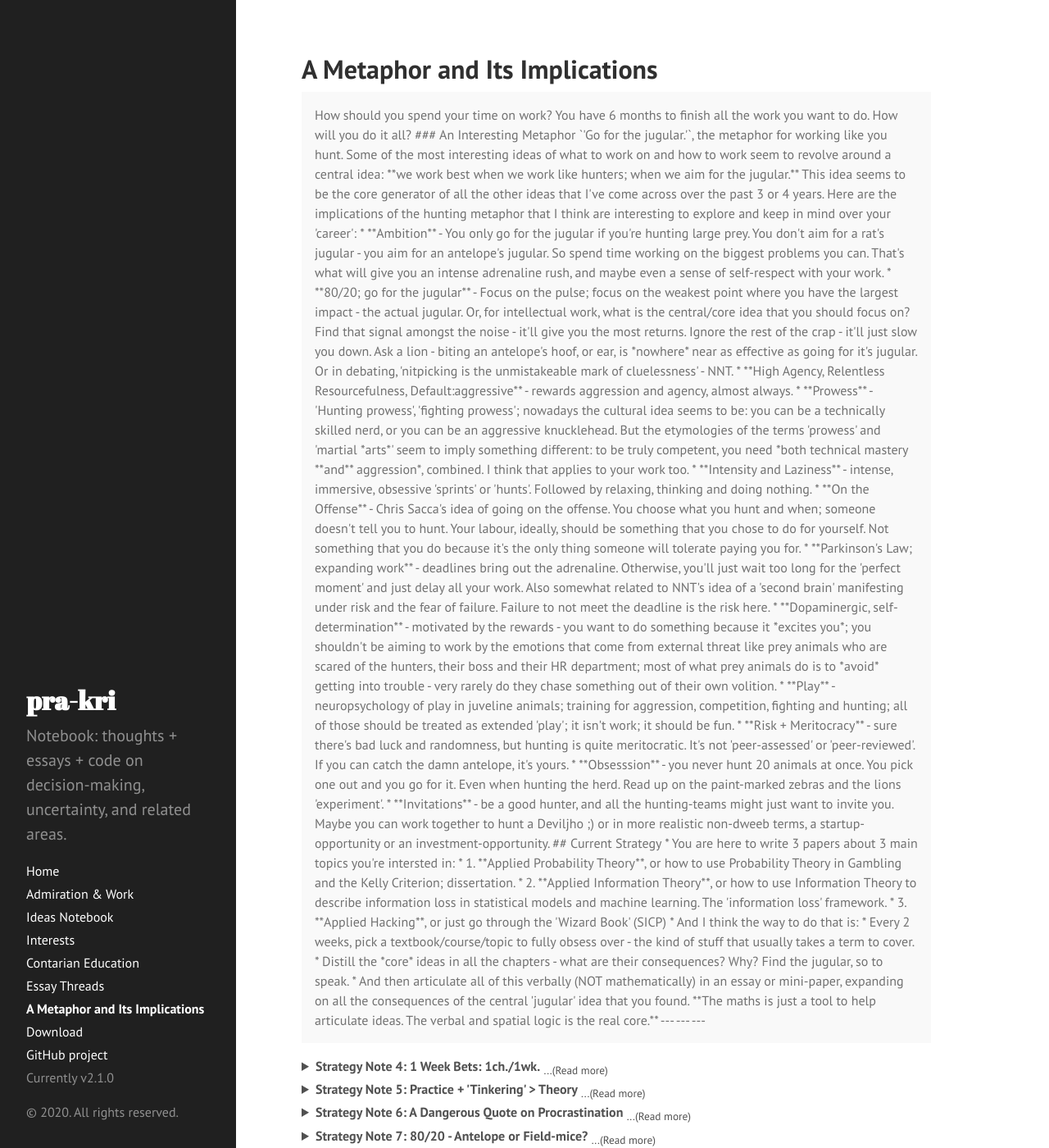
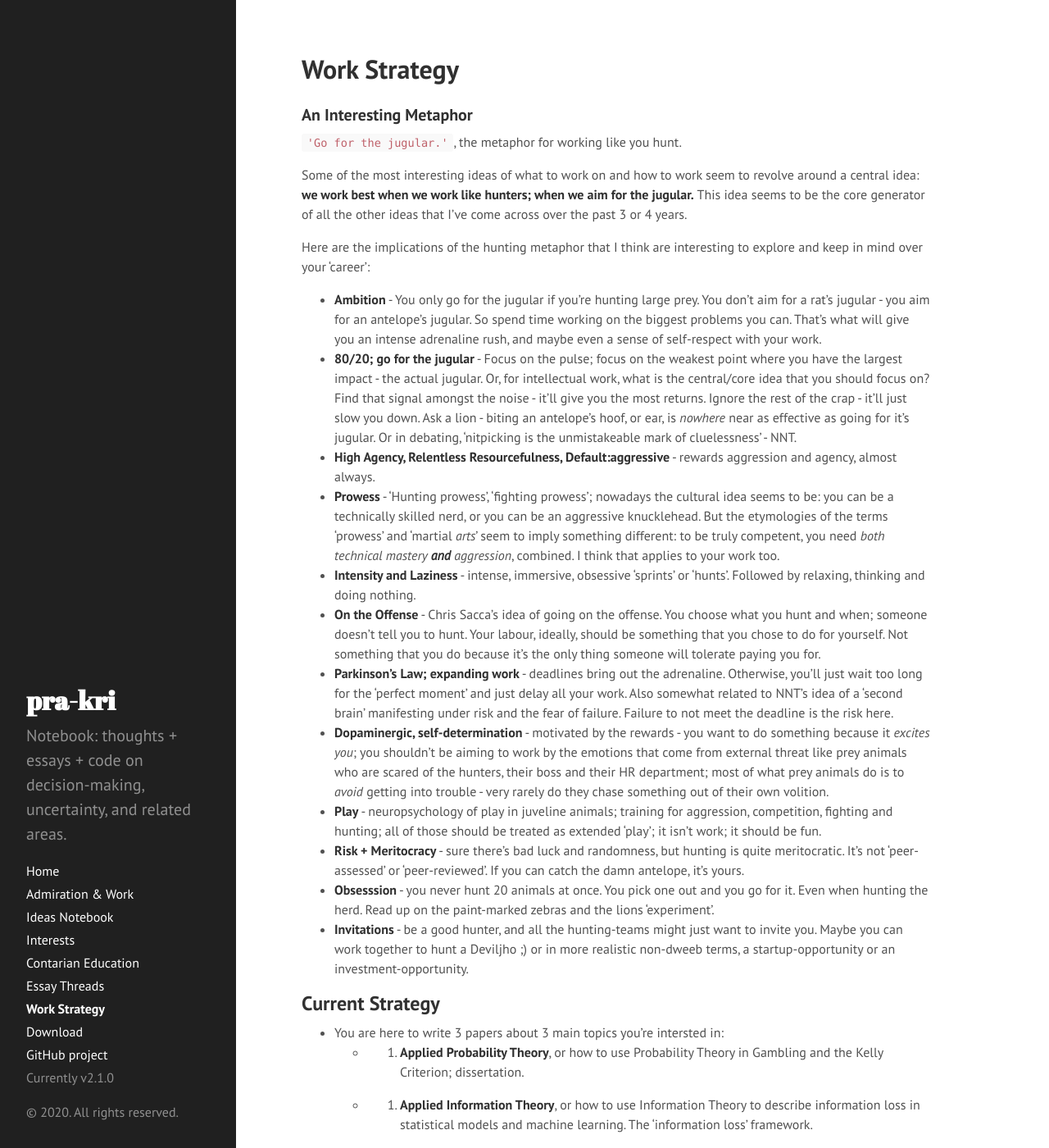
Before and after one commit to pra-kri/pra-kri.github.io, a Jekyll site: the page built from msc.md, in a window 1280 px wide and 1400 px high. Shown: the whole window at 82% size. Built offline with Jekyll 4.4.1, drawn with Linux system fonts in a browser that asks for light colours; Markdown is read by kramdown in place of the engine named in the settings; some of the changed text lies outside the part shown.

Commit message:
Update msc.md

```diff
--- a/msc.md
+++ b/msc.md
@@ -1,10 +1,7 @@
 ---
 layout: page
-title: A Metaphor and Its Implications
+title: Work Strategy
 ---
-
-<p class="message">
-  How should you spend your time on work? You have 6 months to finish all the work you want to do. How will you do it all?
 
 ### An Interesting Metaphor
 
```
